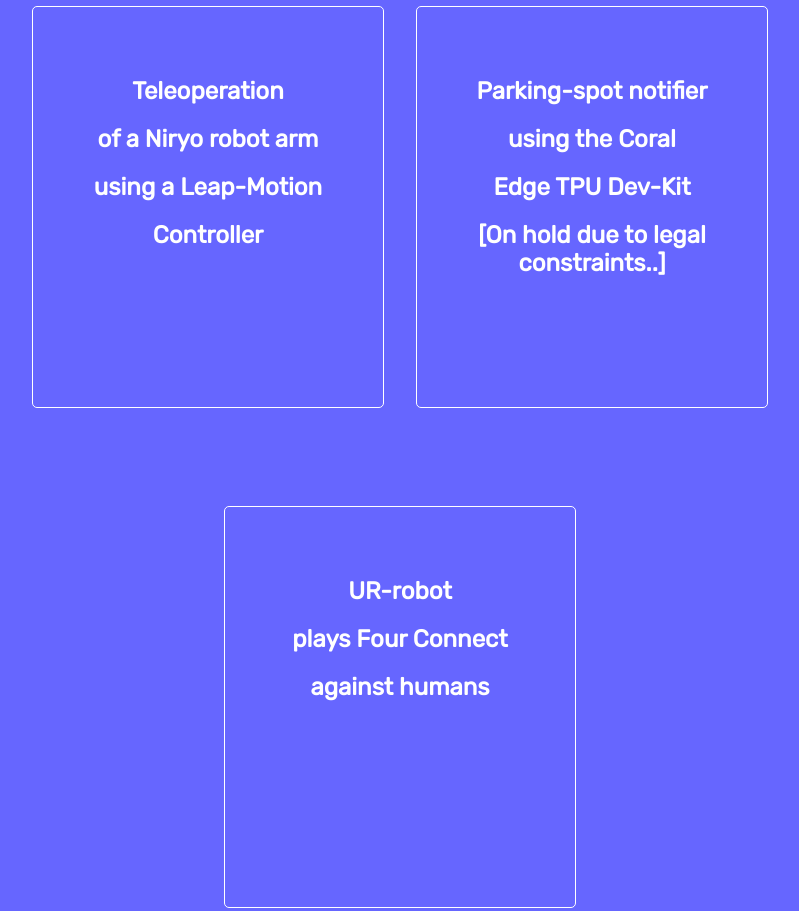
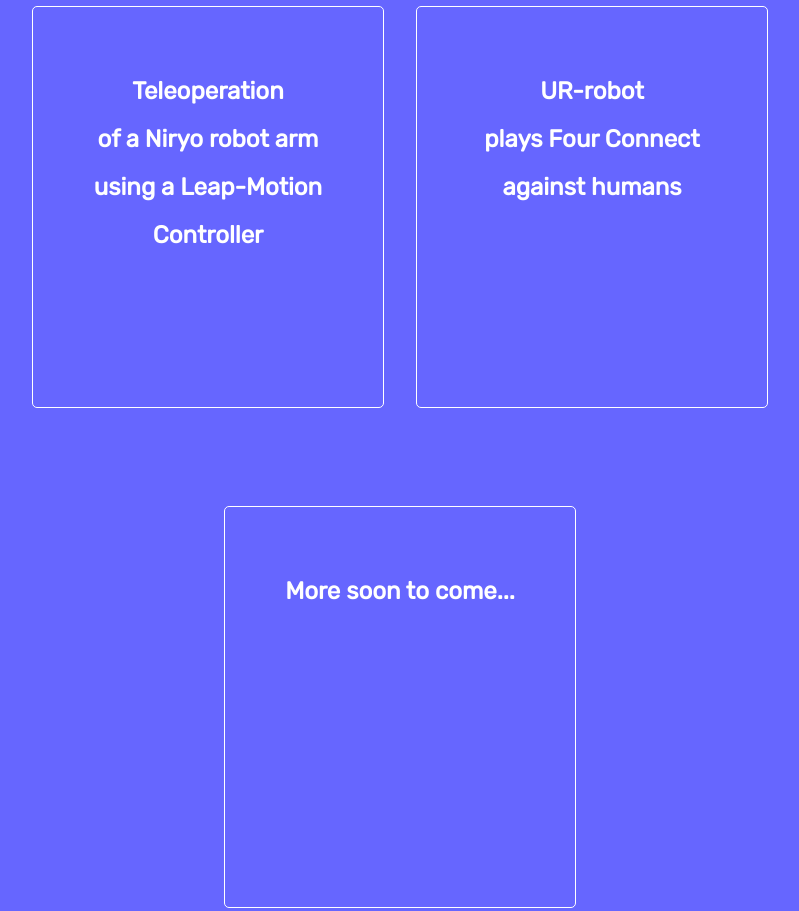
Before and after one commit to AntonBaumannDE/AntonBaumannDE.github.io, a plain HTML site: page index.html in a window 1280 px wide. Shown: the part 2760-3671 px from the top of the page, without its empty margins (240-1039 px from the left). Drawn offline with nearby package versions, Linux system fonts and the light colour scheme; a web font is replaced by a local one.

Commit message:
fixed typos

```diff
--- a/index.html
+++ b/index.html
@@ -9,7 +9,9 @@
 <link href="https://fonts.googleapis.com/css?family=Mansalva|Permanent+Marker|Shadows+Into+Light&display=swap" rel="stylesheet">
 <link rel="shortcut icon" href="your_image_path_and_name.ico" />
 <script src="functions.js"></script>
-<head> <title> Anton Baumann's Website </title> </head>
+<head> 	<title> Anton Baumann's Website </title>
+<link href="favicon.ico" rel="shortcut icon" type="image/x-icon" />
+</head>
 
 <body>
 
@@ -78,7 +80,7 @@
 					<p>
 						My primary research interest evolves around the challenge of building intelligent robots
 						that can interact with the real world and assist people in their daily lives.
-						In particular I am interested in designing sample-efficient and scalable learning algorithms using multimodal sensory data and vision.´
+						In particular I am interested in designing sample-efficient and scalable learning algorithms using multimodal sensory data, previous learnings and vision.
 						I am experienced with working on contact-rich manipulation tasks in unstructured and dynamic environments.
 					</p>
 					<p>	<b>I am looking for research opportunities in an academic or corporate organization, starting in July 2020.</b></p>
@@ -126,16 +128,14 @@
             <h2>using a Leap-Motion</h2>
 			<h2>Controller</h2>
 		</div>
-		<div class="kästchen">
-		    <h2>Parking-spot notifier</h2>
-            <h2>using the Coral</h2>
-			<h2>Edge TPU Dev-Kit</h2>
-			<h2>[On hold due to legal constraints..]</h2>
-		</div>
+
 		<div class="kästchen">
 			<h2>UR-robot</h2>
             <h2>plays Four Connect</h2>
 			<h2>against humans</h2>
+		</div>
+		<div class="kästchen">
+			<h2><b>More soon to come...</b></h2>
 		</div>
 		</div>
 	</div>
```
Also changed, not shown: Bilder/favicon.ico (added), Bilder/logo.png (added).
